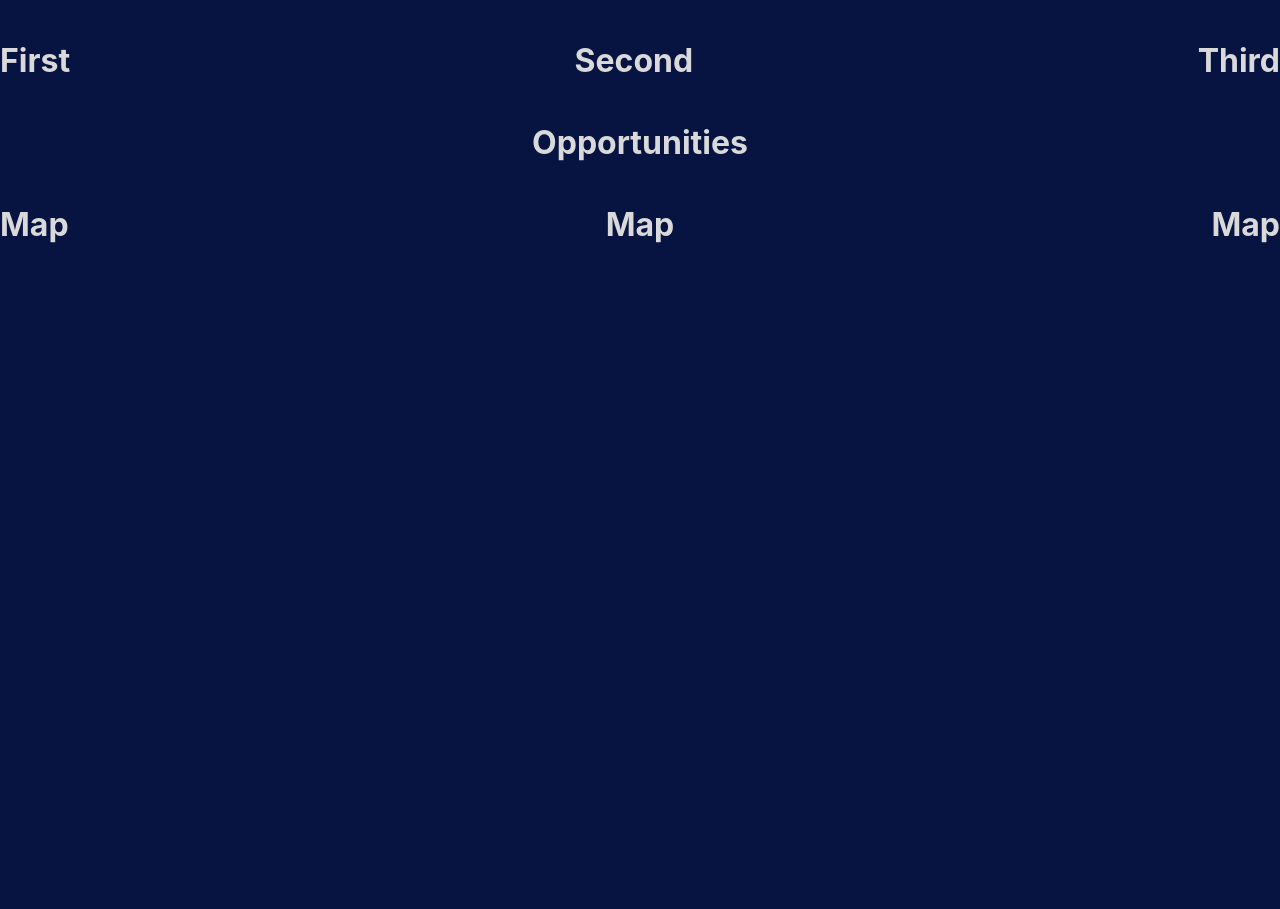
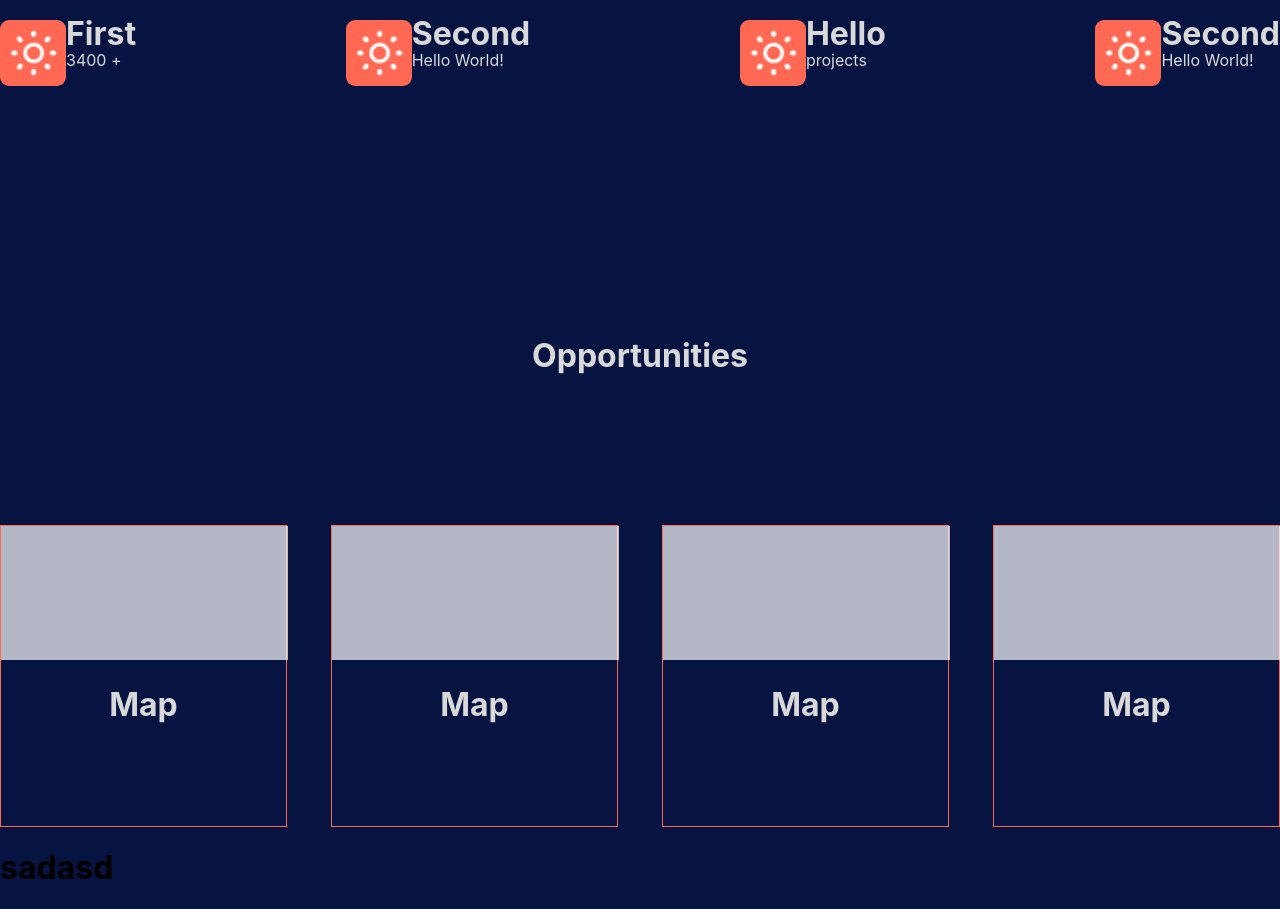
Before and after one commit to endermen2010pro/fizmathackathon, a React (Create React App) app in the folder site/client/: page / in a window 1280 px wide. Shown: the part 980-1889 px from the top of the page. Before the commit the page ends 1246 px from the top, so only its background shows below. Built offline with nearby package versions, Linux system fonts and the light colour scheme; the HTML template or start-up script is replaced by a standard one.

Commit message:
pattern of frontend

```diff
--- a/site/client/src/index.css
+++ b/site/client/src/index.css
@@ -50,5 +50,41 @@ code {
   display: flex;
   color: #D9D9D9;
   justify-content: space-between;
-  max-width: 1300px;
+  max-width: 1600px;
 }
+
+.sun{
+  width: 66px;
+  height: 66px;
+  background-color: #FF6853;
+  border-radius: 9px;
+}
+.sun img{
+  width: 45px;
+  height: 45px;
+}
+
+
+.miniInfo{
+  display: flex;
+}
+.miniInfo h1{
+  margin: 0;
+  margin-top: -6px;
+}
+.miniInfo p{
+  margin-top: -3px;
+}
+
+.cards{
+  margin-top: 250px;
+}
+.card{
+  width: 285px;
+  height: 300px;
+  border: #FF6853 solid 1px;
+}
+.cardTitle{
+  /* margin-top:200px; */
+  text-align: center;
+}
--- a/site/client/src/pages/HomePage.js
+++ b/site/client/src/pages/HomePage.js
@@ -1,5 +1,7 @@
 import { Link } from 'react-router-dom'
 import line from '../img/line.png'
+import sun from '../img/sun.png'
+import rect from '../img/rect.png'
 
 const HomePage = () => {
     return (
@@ -13,17 +15,58 @@ const HomePage = () => {
             </div>
             <div className='SecondBlock'>
                 <div className='info'>
-                    <h1>First</h1>
-                    <h1>Second</h1>
-                    <h1>Third</h1>
+                    <div className='miniInfo'>
+                        <img src={sun} alt="" className='sun'/>
+                        <div>
+                            <h1>First</h1>
+                            <p>3400 +</p>
+                        </div>
+                    </div>
+                    <div className='miniInfo'>
+                        <img src={sun} alt="" className='sun'/>
+                        <div>
+                            <h1>Second</h1>
+                            <p>Hello World!</p>
+                        </div>
+                    </div>
+                    <div className='miniInfo'>
+                        <img src={sun} alt="" className='sun'/>
+                        <div>
+                            <h1>Hello</h1>
+                            <p>projects</p>
+                        </div>
+                    </div>
+                    <div className='miniInfo'>
+                        <img src={sun} alt="" className='sun'/>
+                        <div>
+                            <h1>Second</h1>
+                            <p>Hello World!</p>
+                        </div>
+                    </div>
                 </div>
-                <h1 style={{"textAlign":"center", "color":"#D9D9D9"}}>Opportunities</h1>
-                <div className='navBlock'>
+                <div className='cards'>
+                    <h1 style={{"textAlign":"center", "color":"#D9D9D9", "marginBottom":"150px"}}>Opportunities</h1>
+                    <div className='navBlock'>
+                        <div className='card'>
+                            <img src={rect} alt="" className='cardImg'/>
+                            <h1 className='cardTitle'>Map</h1>
+                        </div>
+                        <div className='card'>
+                            <img src={rect} alt="" className='cardImg'/>
+                            <h1 className='cardTitle'>Map</h1>
+                        </div>
+                        <div className='card'>
+                            <img src={rect} alt="" className='cardImg'/>
+                            <h1 className='cardTitle'>Map</h1>
+                        </div>
+                        <div className='card'>
+                            <img src={rect} alt="" className='cardImg'/>
+                            <h1 className='cardTitle'>Map</h1>
+                        </div>
+                    </div>
+                </div>
+                <h1>sadasd</h1>
 
-                    <h1>Map</h1>
-                    <h1>Map</h1>
-                    <h1>Map</h1>
-                </div>
             </div>
         </div>
 
```
Also changed, not shown: site/client/src/img/rect.png (added), site/client/src/img/sun.png (added).
